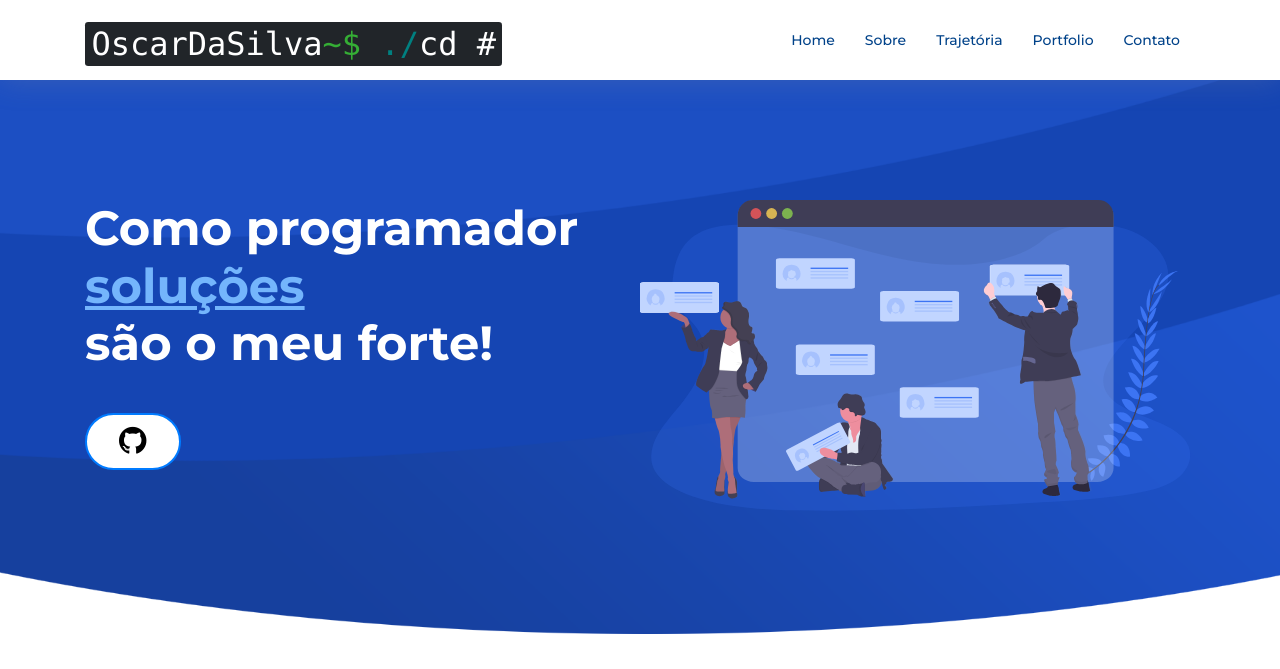
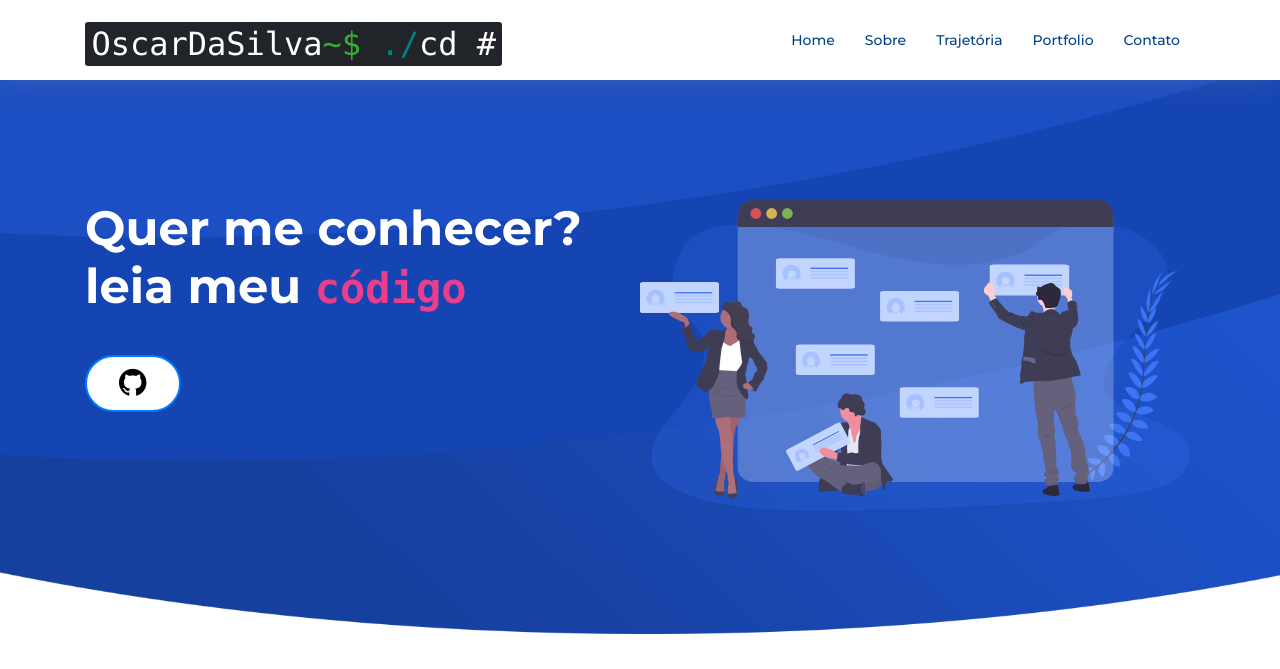
Before and after one commit to OscarSilvaOfficial/Blog, a PHP site: page /front/index.php in a window 1280 px wide. Shown: the top 669 px of the page. Run offline with PHP 8.4, Linux system fonts and the light colour scheme; some web fonts are replaced.

Commit message:
adequando texto

```diff
--- a/front/components/intro.php
+++ b/front/components/intro.php
@@ -6,7 +6,7 @@
       </div>
 
       <div class="intro-info aos-init aos-animate" data-aos="zoom-in" data-aos-delay="100">
-        <h2>Como programador<br><span>soluções</span><br>são o meu forte!</h2>
+        <h2>Quer me conhecer? <br>leia meu <code>código</code></h2>
         <div>
           <a href="https://github.com/OscarSilvaOfficial" class="btn-get-started scrollto"><i class="fa fa-github" aria-hidden="true"></i></a>
         </div>
```
